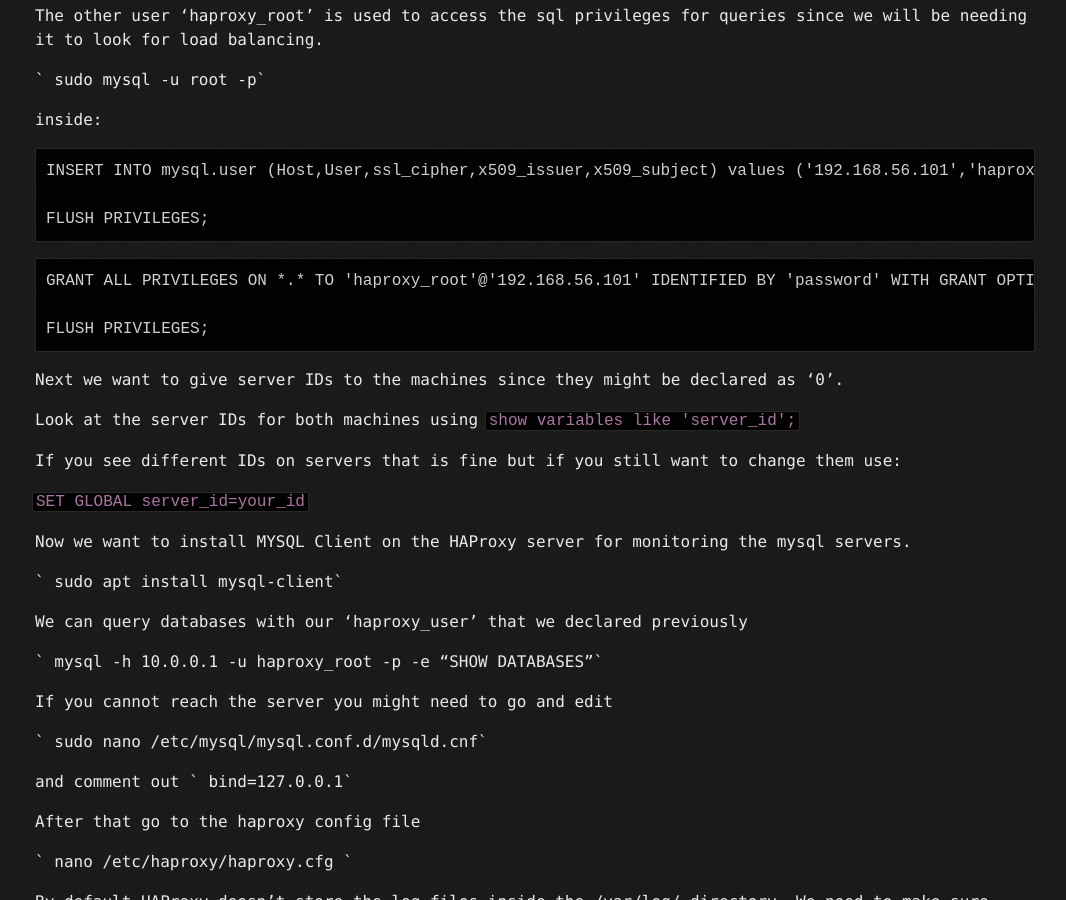
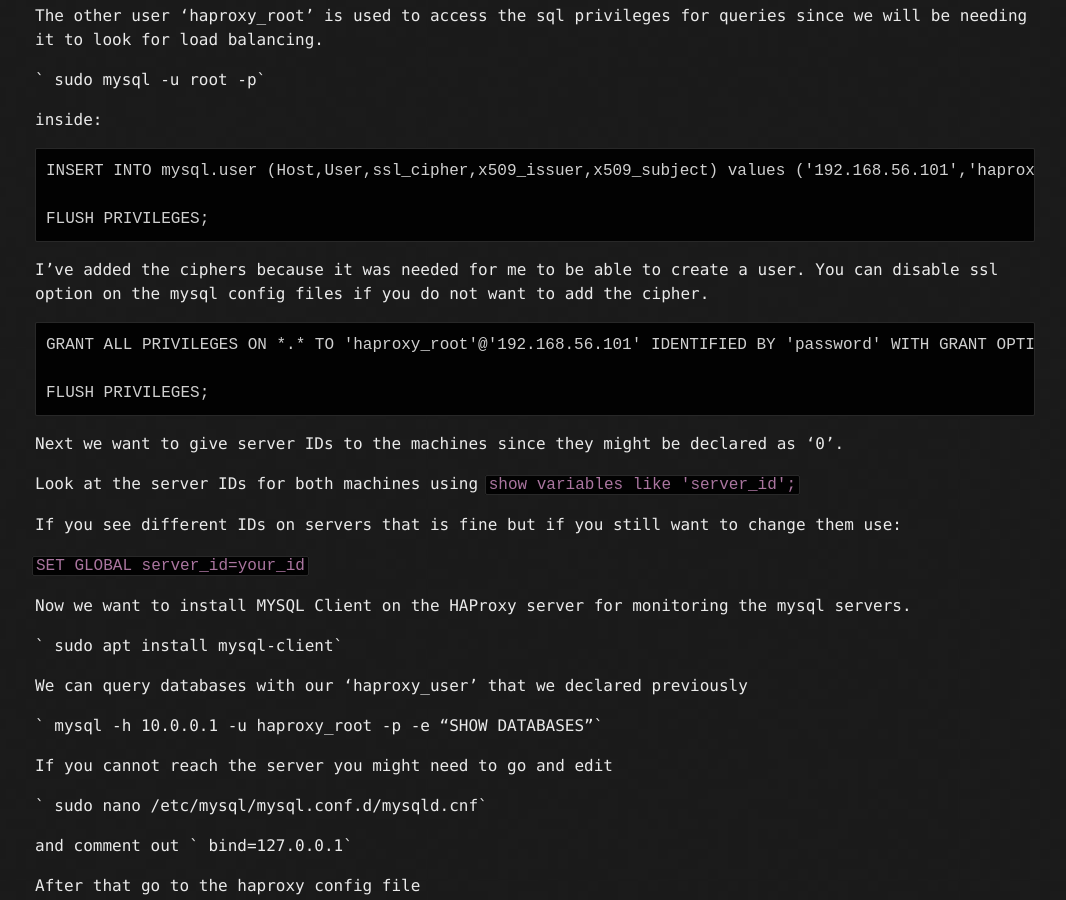
Before and after one commit to iskenyildiz/iskenhub.info, a Jekyll site: the page built from _posts/2019-09-19-MYSQL_LoadBalance.markdown, in a window 1280 px wide and 900 px high, scrolled down 716 px. Shown: the whole window, without its empty margins (105-1171 px from the left). Built offline with Jekyll 4.4.1, drawn with Linux system fonts in a browser that asks for light colours.

Commit message:
Update 2019-09-19-MYSQL_LoadBalance.markdown

````diff
--- a/_posts/2019-09-19-MYSQL_LoadBalance.markdown
+++ b/_posts/2019-09-19-MYSQL_LoadBalance.markdown
@@ -35,7 +35,7 @@ INSERT INTO mysql.user (Host,User,ssl_cipher,x509_issuer,x509_subject) values ('
 
 FLUSH PRIVILEGES;
 ```
-
+I've added the ciphers because it was needed for me to be able to create a user. You can disable ssl option on the mysql config files if you do not want to add the cipher.
 
 ```
 GRANT ALL PRIVILEGES ON *.* TO 'haproxy_root'@'192.168.56.101' IDENTIFIED BY 'password' WITH GRANT OPTION;
````
